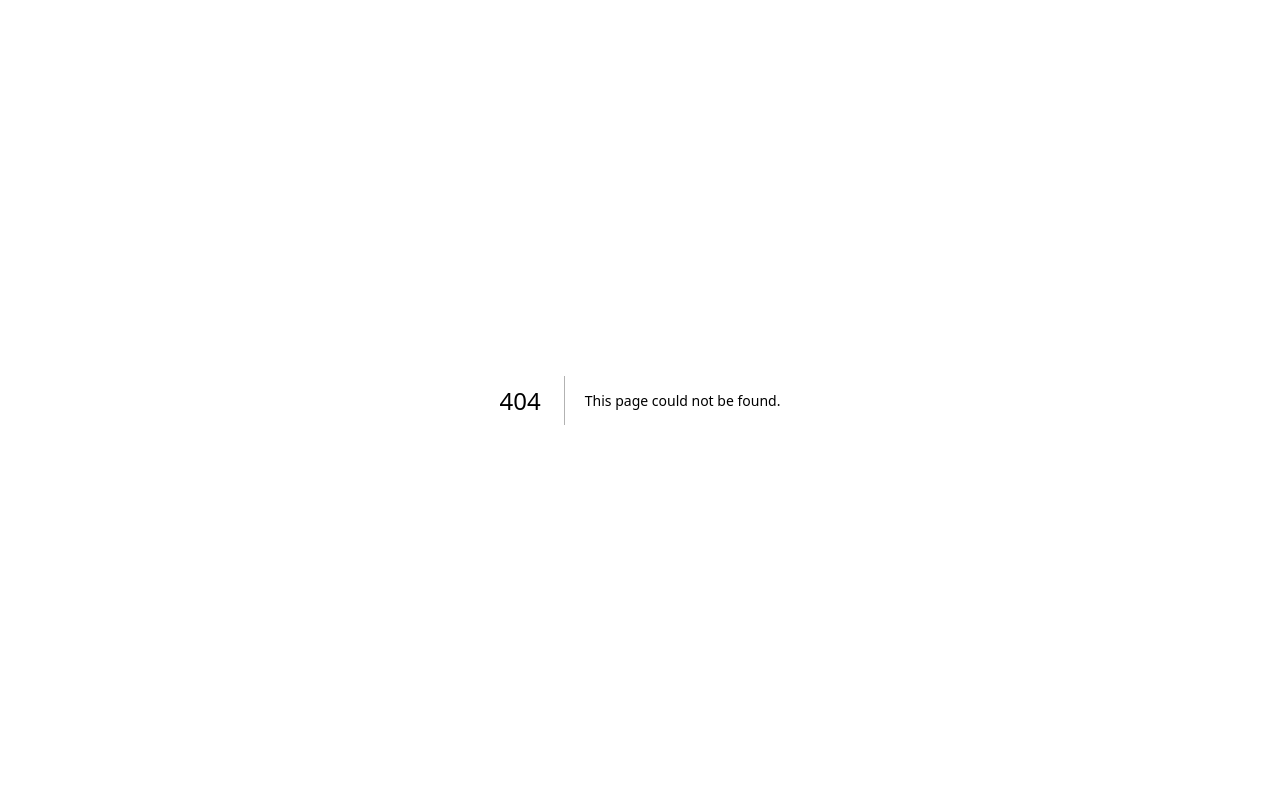
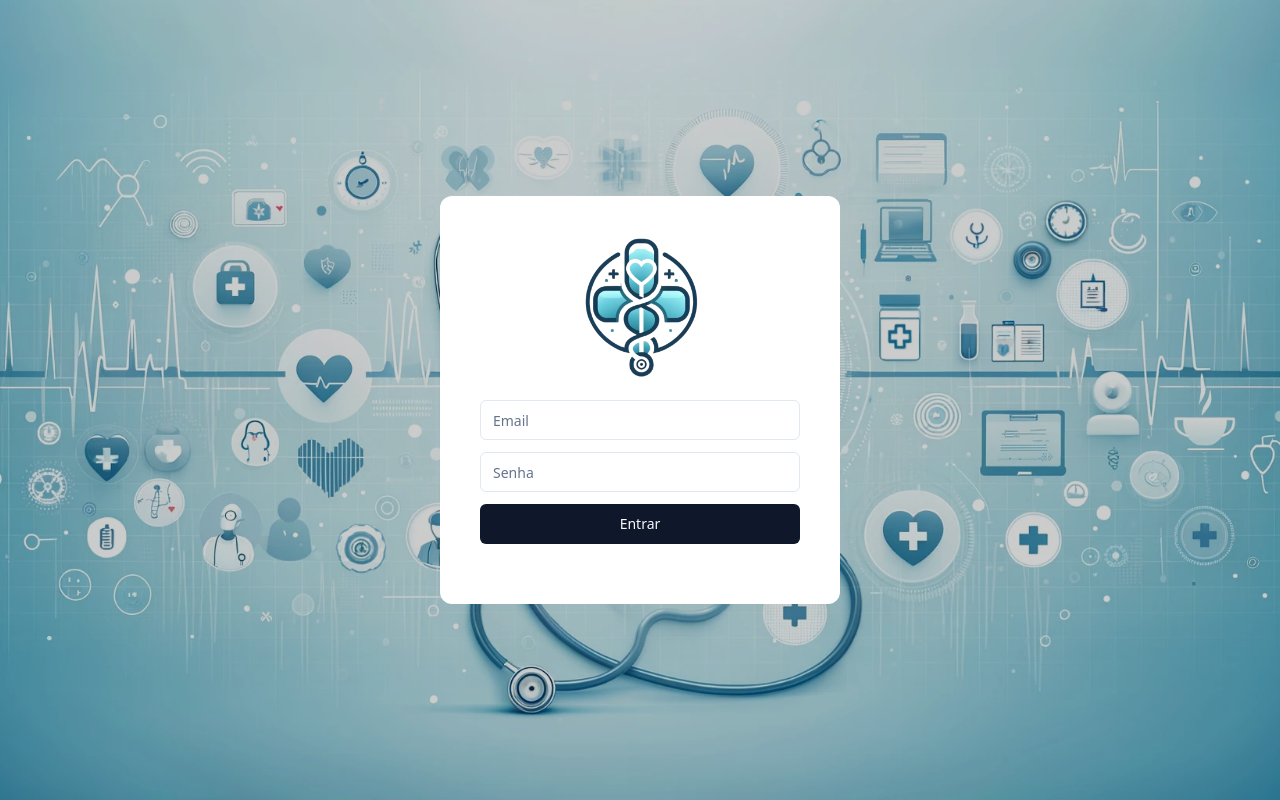
Before and after one commit to soficsatic/typesaude, a Next.js app: page /login in a window 1280 px wide. Before the commit this address had no page. Built offline with nearby package versions, Linux system fonts and the light colour scheme.

Commit message:
Criada a tela de login

```diff
--- /dev/null
+++ b/src/app/login/layout.tsx
@@ -0,0 +1,7 @@
+export default function Layout({ children }: { children: React.ReactNode }) {
+  return (
+    <main className="h-screen bg-[url('/images/authbg.webp')] bg-cover bg-center">
+      {children}
+    </main>
+  );
+}
--- /dev/null
+++ b/src/app/login/page.tsx
@@ -0,0 +1,21 @@
+import { Button } from "@/components/ui/button";
+import { Input } from "@/components/ui/input";
+import Image from "next/image";
+
+export default function Page() {
+  return (
+    <div className="flex justify-center items-center h-full">
+      <div className="bg-black opacity-20 fixed top-0 left-0 w-full h-screen"></div>
+      <div className="bg-white rounded-xl w-[400px] min-h-[300px] p-10 flex justify-center items-center flex-col z-10">
+        <div className="w-36">
+          <Image src="/images/logo.png" width={500} height={500} alt="Logo" />
+        </div>
+        <div className="w-full space-y-3 my-5">
+          <Input placeholder="Email" className="w-full"></Input>
+          <Input placeholder="Senha" className="w-full"></Input>
+          <Button className="w-full">Entrar</Button>
+        </div>
+      </div>
+    </div>
+  );
+}
```
Also changed, not shown: 1 other file (tests, documents, lock files or other folders).
